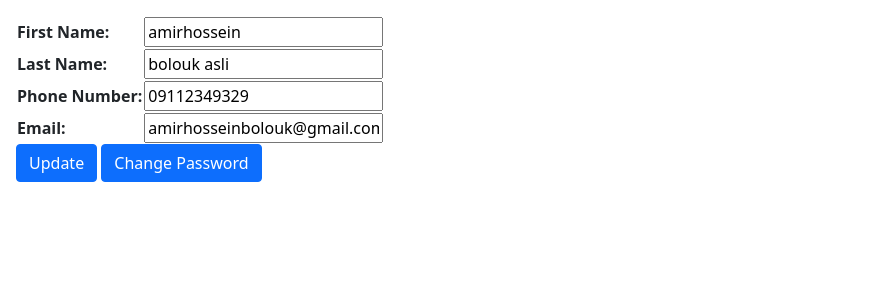
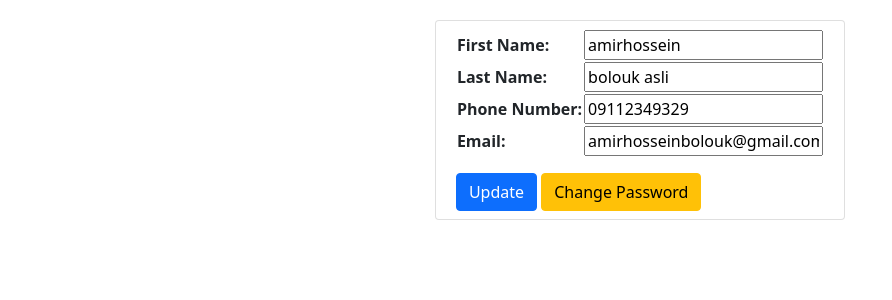
Before and after one commit to ABolouk/Online-Shop-Django, a Django app: page /customer/profile/update/ in a window 1280 px wide. Shown: the part 56-356 px from the top of the page, without its empty margins (0-892 px from the left). Run offline with Django 4.2, Linux system fonts and the light colour scheme; a user stored in the database is signed in.

Commit message:
refined customer update

```diff
--- a/online_shop/templates/customer/customer_update.html
+++ b/online_shop/templates/customer/customer_update.html
@@ -5,12 +5,18 @@
 
 {% block title %}{% translate "Customer Profile Update" %}{% endblock %}
 {% block content %}
-    <form action="{% url "customer:profile-update" %}" method="POST">
-        {% csrf_token %}
-        <table>
-            {{ form.as_table }}
-        </table>
-        <input class="btn btn-primary" type="submit" value="Update">
-        <a class="btn btn-primary" href="{% url "customer:password-change" %}">Change Password</a>
-    </form>
+    <div class="container">
+        <div class="row justify-content-center">
+            <div class="card w-auto m-1 align-items-center">
+                <form class="m-2" action="{% url "customer:profile-update" %}" method="POST">
+                    {% csrf_token %}
+                    <table>
+                        {{ form.as_table }}
+                    </table>
+                    <input class="btn btn-primary mt-3" type="submit" value="Update">
+                    <a class="btn btn-warning align-self-end mt-3" href="{% url "customer:password-change" %}">Change Password</a>
+                </form>
+            </div>
+        </div>
+    </div>
 {% endblock %}
```
